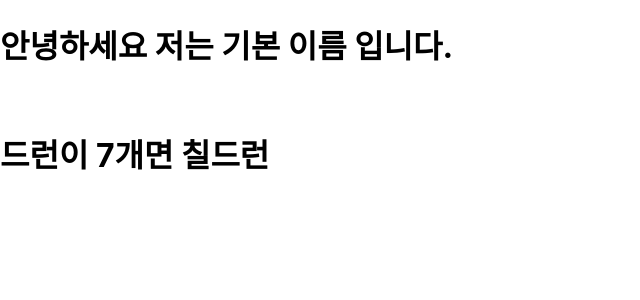
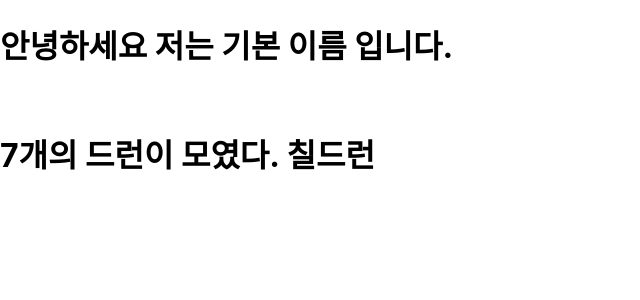
Before and after one commit to bigveloper/practice, a React (Create React App) app: page / in a window 1280 px wide. Shown: the top 300 px of the page, without its empty margins (0-640 px from the left). Built offline with nearby package versions, Linux system fonts and the light colour scheme.

Commit message:
more short destructuring assignment

```diff
--- a/src/MyComponents.js
+++ b/src/MyComponents.js
@@ -1,9 +1,8 @@
-function MyComponents(props) {
-    const { name, children } = props;
+function MyComponents({ name, children }) {
     return (
         <div>
             <h1>안녕하세요 저는 {name} 입니다.</h1> <br />
-            <h1>드런이 7개면 {children}</h1>
+            <h1>7개의 드런이 모였다. {children}</h1>
         </div>
     );
 }
```
